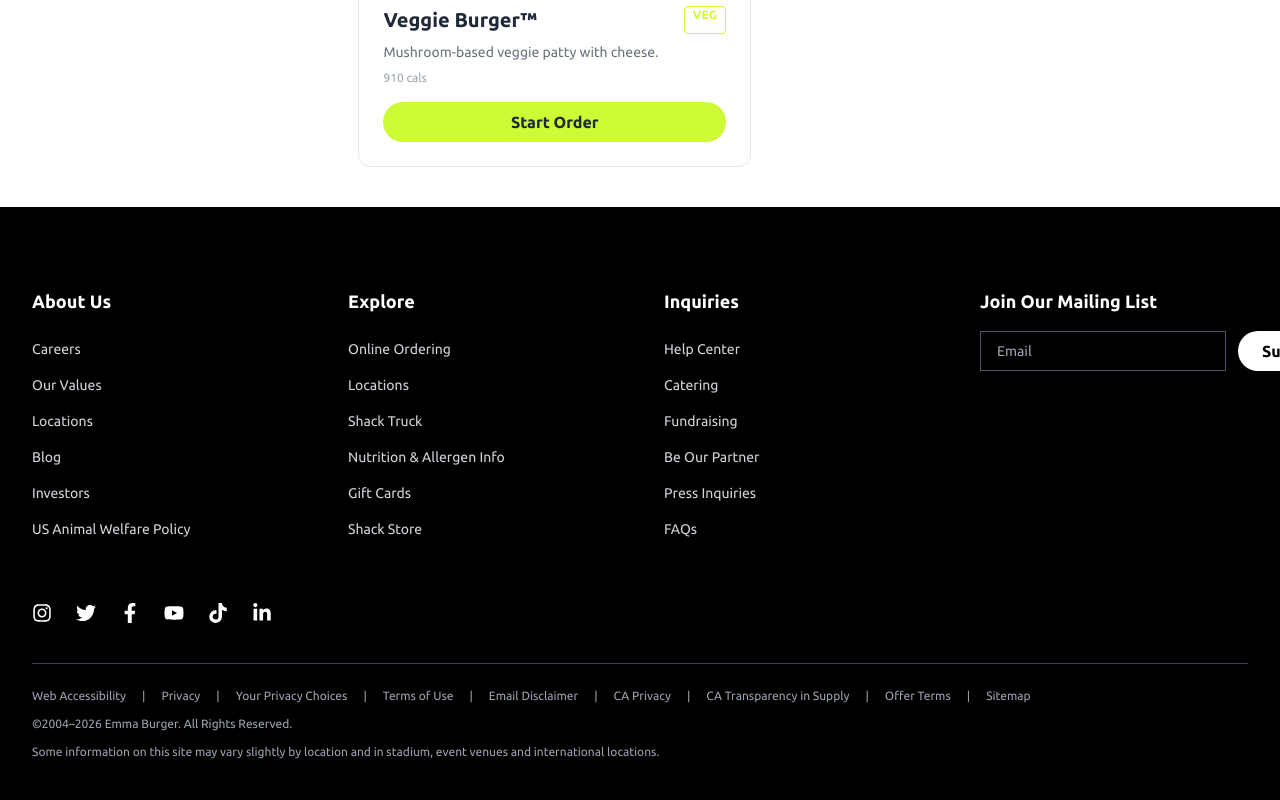
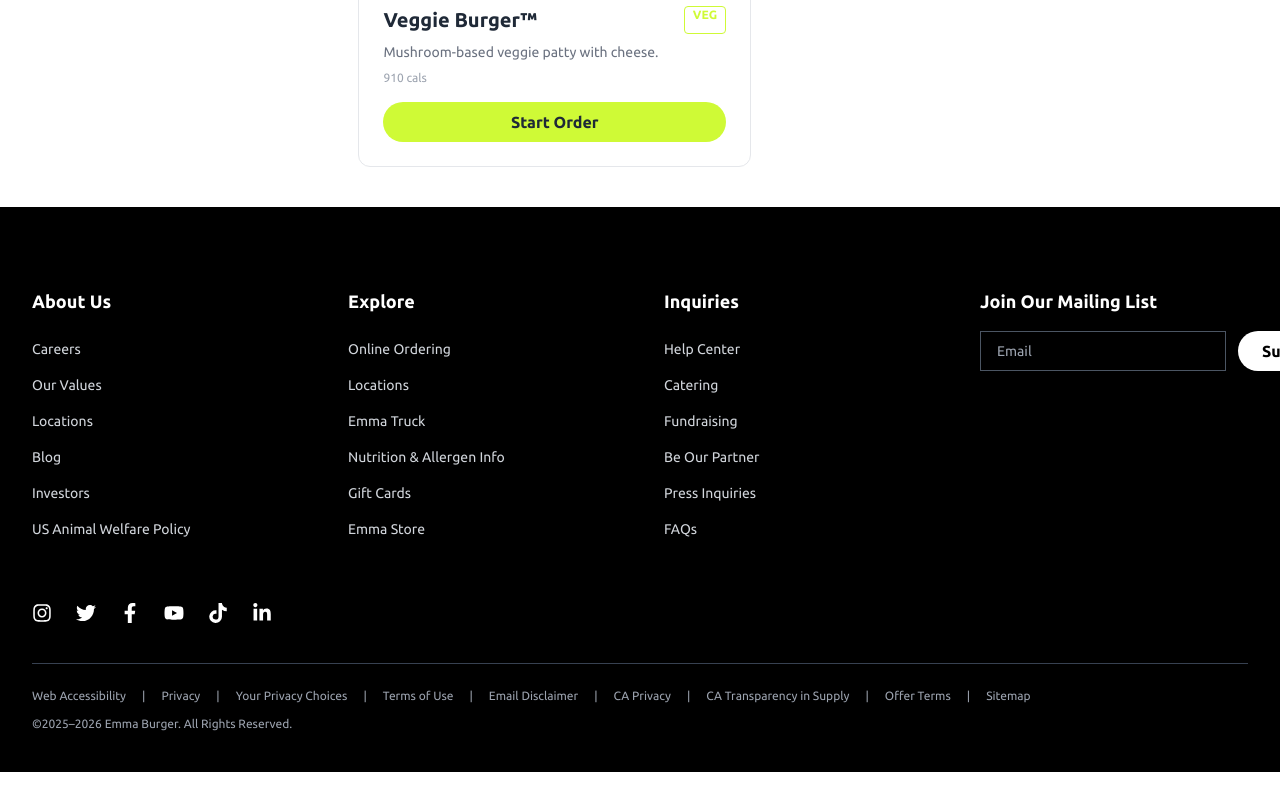
Before and after one commit to emmatwan0707-web/emmaburger-website, a React (Vite) app: page / in a window 1280 px wide. Shown: the part 1581-2381 px from the top of the page. After the commit the page ends 2353 px from the top, so only its background shows below. Built offline with nearby package versions, Linux system fonts and the light colour scheme.

Commit message:
Design footer layout and spacing

```diff
--- a/src/components/Footer.jsx
+++ b/src/components/Footer.jsx
@@ -37,12 +37,12 @@ const Footer = () => {
                         <ul className="space-y-4 text-sm text-gray-300">
                             <li className="hover:text-white cursor-pointer">Online Ordering</li>
                             <li className="hover:text-white cursor-pointer">Locations</li>
-                            <li className="hover:text-white cursor-pointer">Shack Truck</li>
+                            <li className="hover:text-white cursor-pointer">Emma Truck</li>
                             <li className="hover:text-white cursor-pointer">
                                 Nutrition & Allergen Info
                             </li>
                             <li className="hover:text-white cursor-pointer">Gift Cards</li>
-                            <li className="hover:text-white cursor-pointer">Shack Store</li>
+                            <li className="hover:text-white cursor-pointer">Emma Store</li>
                         </ul>
                     </div>
 
@@ -113,11 +113,7 @@ const Footer = () => {
                     </div>
 
                     <p>
-                        ©2004–2026 Emma Burger. All Rights Reserved.
-                    </p>
-                    <p>
-                        Some information on this site may vary slightly by location
-                        and in stadium, event venues and international locations.
+                        ©2025–2026 Emma Burger. All Rights Reserved.
                     </p>
                 </div>
 
```
